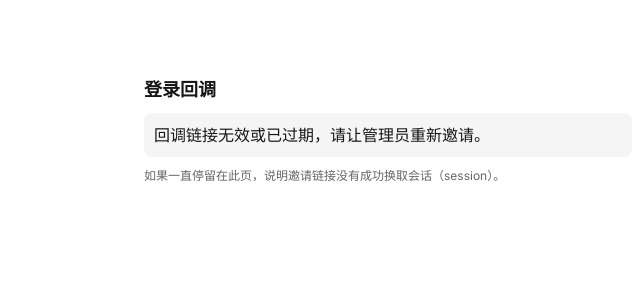
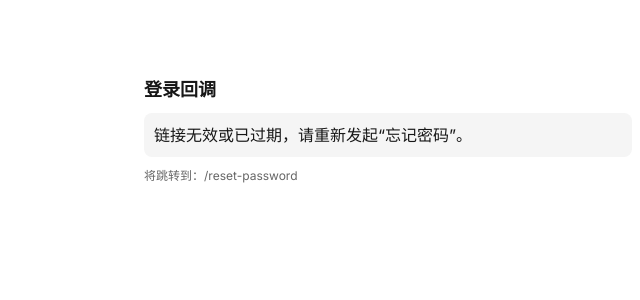
Before and after one commit to FisherUp/FisherTools, a Next.js app: page /auth/callback in a window 1280 px wide. Shown: the top 300 px of the page, without its empty margins (252-892 px from the left). Built offline with nearby package versions, Linux system fonts and the light colour scheme; no server answers.

Commit message:
Refactor AuthCallbackPage for better URL handling

```diff
--- a/app/auth/callback/page.tsx
+++ b/app/auth/callback/page.tsx
@@ -1,20 +1,41 @@
 "use client";
 
-import { useEffect, useState } from "react";
-import { useRouter } from "next/navigation";
+import { useEffect, useMemo, useState } from "react";
+import { useRouter, useSearchParams } from "next/navigation";
 import { supabase } from "../../../lib/supabaseClient";
+
+function safeDecodeNext(raw: string | null, fallback = "/reset-password") {
+  if (!raw) return fallback;
+
+  // 有些情况下 raw 可能是 "%2Freset-password"，也可能是 "/reset-password"
+  // try/catch 防止用户手动改坏导致 decode 报错
+  let v = raw;
+  try {
+    v = decodeURIComponent(raw);
+  } catch {
+    return fallback;
+  }
+
+  // 只允许站内路径，防止跳到外部网站
+  if (v.startsWith("http://") || v.startsWith("https://")) return fallback;
+
+  // 确保以 / 开头
+  if (!v.startsWith("/")) v = "/" + v;
+
+  return v;
+}
 
 export default function AuthCallbackPage() {
   const router = useRouter();
+  const sp = useSearchParams();
   const [msg, setMsg] = useState("处理中...");
+
+  const next = useMemo(() => safeDecodeNext(sp.get("next"), "/reset-password"), [sp]);
 
   useEffect(() => {
     const run = async () => {
       try {
-        // Supabase 邀请/重置/魔法链接常见会带 code 或 token
         const url = new URL(window.location.href);
-
-        // ✅ 新版（PKCE）通常是 code=xxxx
         const code = url.searchParams.get("code");
 
         if (code) {
@@ -23,27 +44,25 @@ export default function AuthCallbackPage() {
             setMsg("登录回调失败：" + error.message);
             return;
           }
-
-          // ✅ 邀请用户通常需要先设置密码
-          router.replace("/reset-password");
+          router.replace(next);
           return;
         }
 
-        // 兼容一些旧链接：如果没有 code，看看是否已有 session
+        // 兼容：如果没有 code，看 session
         const { data } = await supabase.auth.getSession();
         if (data.session) {
-          router.replace("/reset-password");
+          router.replace(next);
           return;
         }
 
-        setMsg("回调链接无效或已过期，请让管理员重新邀请。");
+        setMsg("链接无效或已过期，请重新发起“忘记密码”。");
       } catch (e: any) {
         setMsg("回调异常：" + String(e?.message ?? e));
       }
     };
 
     run();
-  }, [router]);
+  }, [router, next]);
 
   return (
     <div style={{ maxWidth: 520, margin: "60px auto", padding: 16 }}>
@@ -52,7 +71,7 @@ export default function AuthCallbackPage() {
         {msg}
       </div>
       <div style={{ marginTop: 10, fontSize: 12, color: "#666" }}>
-        如果一直停留在此页，说明邀请链接没有成功换取会话（session）。
+        将跳转到：{next}
       </div>
     </div>
   );
```
